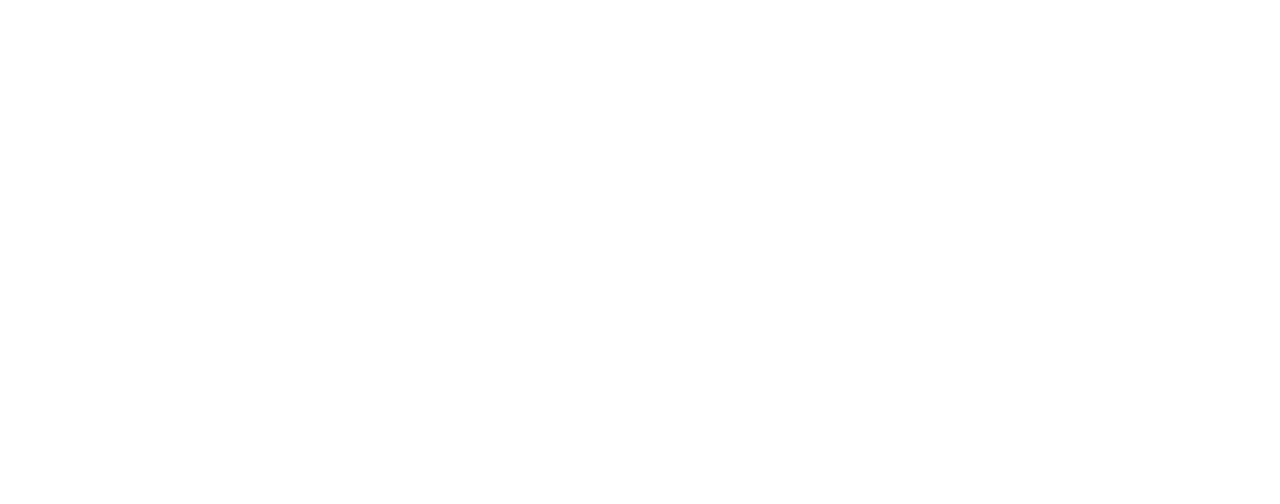
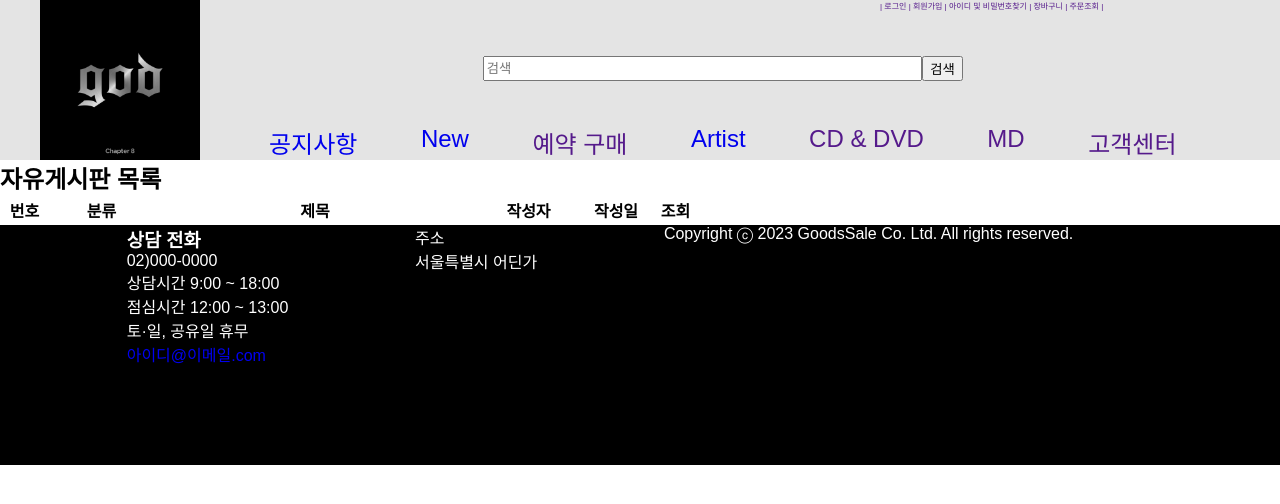
Before and after one commit to jenjemoon/goods, a plain HTML site: page notice/notice.html in a window 1280 px wide. Drawn offline with nearby package versions, Linux system fonts and the light colour scheme; files that its build step writes are made by us from their sources; files whose address does not match are found by name.

Commit message:
Update notice.html

```diff
--- a/notice/notice.html
+++ b/notice/notice.html
@@ -17,12 +17,92 @@
     <meta property="twitter:description"        content="굿즈 뼈대" />
 
     <title>Document</title>
-    <link href="./css/index.css" rel="stylesheet">
+    <link href="../css/notice.css" rel="stylesheet">
 
     <script src="https://ajax.googleapis.com/ajax/libs/jquery/3.6.1/jquery.min.js"></script>
     <title>Document</title>
 </head>
 <body>
-
+    <header class="header">
+        <div class="header-main">
+            <div class="header-left">
+                <a href="../index.html"><img src="/img/god.jpg" alt="대충 로고"></a>
+            </div>
+            <div class="header-middle">
+                <div class="header-3rd">
+                    <div class="header-login">
+                        <a href="">| 로그인</a>
+                        <a href="">| 회원가입</a>
+                        <a href="">| 아이디 및 비밀번호찾기</a>
+                        <a href="">| 장바구니</a>
+                        <a href="">| 주문조회 |</a>
+                    </div>
+                </div>
+                <div class="header-2rd">
+                    <form class="header-sch">
+                        <input type="text" name="schBar" placeholder="검색" autocomplete="off">
+                        <input type="submit" name="schSubmit" value="검색" >
+                    </form>
+                </div>
+                <div class="header-1st">
+                    <div class="header-ctgr">
+                        <div>
+                            <a href="./notice/notice.html">공지사항</a>
+                        </div>
+                        <div>
+                            <a href="./new.html">New</a>
+                        </div>
+                        <div>
+                            <a href="">예약 구매</a>
+                        </div>
+                        <div>
+                            <a href="./artist/artist.html">Artist</a>
+                        </div>
+                        <div>
+                            <a href="">CD & DVD</a>
+                        </div>
+                        <div>
+                            <a href="">MD</a>
+                        </div>
+                        <div>
+                            <a href="">고객센터</a>
+                        </div>
+                    </div>
+                </div>
+            </div>
+        </div>
+    </header>
+    <main>
+        <h2>자유게시판 목록</h2>
+        <table width="700" border="0" cellpadding="0" cellspacing="0" id="list">
+            <tr height="30">
+                <th width="7%">번호</th>
+                <th width="15%">분류</th>
+                <th width="*%">제목</th>
+                <th width="15%">작성자</th>
+                <th width="10%">작성일</th>
+                <th width="7%">조회</th>
+            </tr>
+        </table>
+    </main>
+    <footer class="footer">
+        <article>
+            <div>
+                <h3>상담 전화</h3>
+                <p>02)000-0000</p>
+                <p>상담시간 9:00 ~ 18:00</p>
+                <p>점심시간 12:00 ~ 13:00</p>
+                <p>토·일, 공유일 휴무 </p>
+                <a href="mailto:아이디@이메일.com">아이디@이메일.com</a>
+            </div>
+            <div>
+                <p>주소</p>
+                <p>서울특별시 어딘가</p>
+            </div>
+            <span>
+                <p>Copyright ⓒ 2023 GoodsSale Co. Ltd. All rights reserved.</p>
+            </span>
+        </article>
+    </footer>
 </body>
 </html>
```
